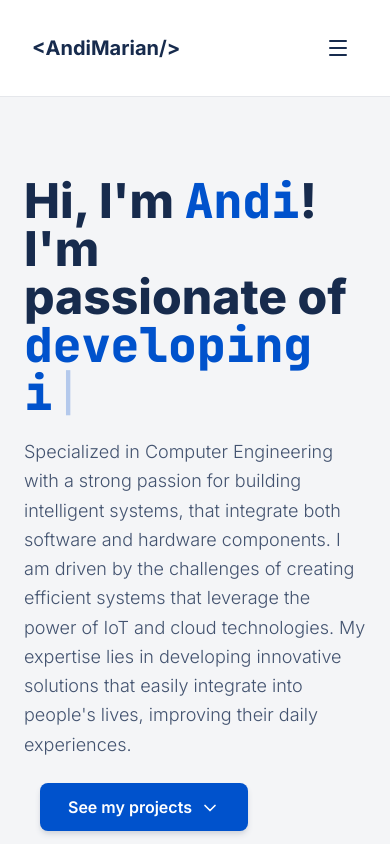
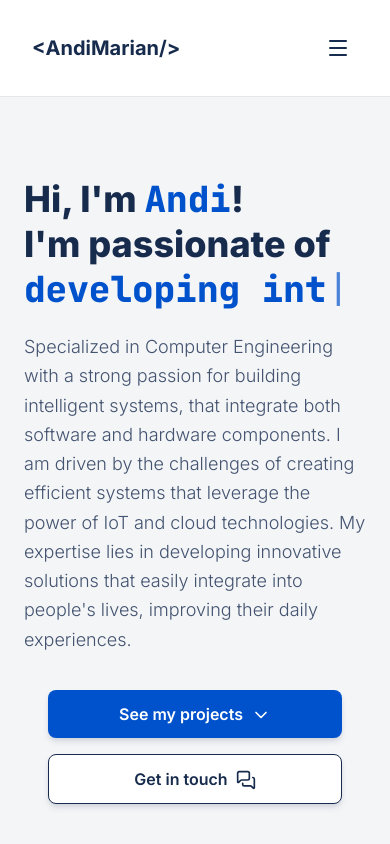
Before and after one commit to AndiTaTaEe/portfolio-website, a Next.js app: page / in a window 390 px wide. Shown: the top 844 px of the page. Built offline with nearby package versions, Linux system fonts and the light colour scheme.

Commit message:
made the hero section responsive

```diff
--- a/components/sections/Hero.tsx
+++ b/components/sections/Hero.tsx
@@ -11,7 +11,7 @@ export const Hero = () => {
         {/* left column*/}
         <div className="flex flex-col items-start">
           {/* main headline */}
-          <h1 className="text-5xl md:text-6xl font-extrabold font-sans text-primary min-h-[160px] md:min-h-[180px]">
+          <h1 className="text-4xl sm:text-5xl md:text-6xl font-extrabold font-sans text-primary leading-tight md:min-h-[160px]">
             Hi, I'm <span className="text-accent font-mono">Andi</span>! <br />
             <span className="text-primary"> I'm passionate of </span>
             <span className="text-accent inline-block font-mono">
@@ -43,11 +43,11 @@ export const Hero = () => {
             experiences.
           </p>
           {/* action buttons */}
-          <div className="flex flex-wrap items-center gap-6 pt-6">
+          <div className="flex flex-col sm:flex-row items-stretch sm:items-center gap-4 sm:gap-6 mt-3 p-6 justify-center sm:justify-start w-full">
             {/* see projects buttons */}
             <a
               href="#projects"
-              className="bg-accent text-surface font-semibold px-7 py-3 rounded-lg hover:bg-amber-400 transition-colors shadow-md shadow-gray-300 mr-5 mb-4 ml-4"
+              className="bg-accent text-surface font-semibold px-7 py-3 rounded-lg hover:bg-amber-400 transition-colors shadow-md shadow-gray-300 text-center w-full sm:w-auto"
             >
               See my projects
               <ChevronDown className="w-5 h-5 inline-block ml-2" />
@@ -55,7 +55,7 @@ export const Hero = () => {
             {/* contact me button */}
             <a
               href="#contact"
-              className="bg-surface text-primary font-semibold px-7 py-3 rounded-lg border border-primary hover:bg-primary hover:text-surface transition-colors shadow-md shadow-gray-300 mb-4 ml-4 mr-5"
+              className="bg-surface text-primary font-semibold px-7 py-3 rounded-lg border border-primary hover:bg-primary hover:text-surface transition-colors shadow-md shadow-gray-300 text-center w-full sm:w-auto"
             >
               Get in touch
               <MessagesSquare className="w-5 h-5 inline-block ml-2" />
@@ -63,7 +63,7 @@ export const Hero = () => {
           </div>
         </div>
         {/* right column */}
-        <div className="relative w-full aspect-square md:aspect-video lg:aspect-sqaure flex items-center justify-center transform transition-transform hover:-translate-y-2 duration-500">
+        <div className="relative w-full aspect-square md:aspect-video lg:aspect-square flex items-center justify-center transform transition-transform hover:-translate-y-2 duration-500">
           <Image
             src={photoAndi}
             alt="Andi's photo"
```
